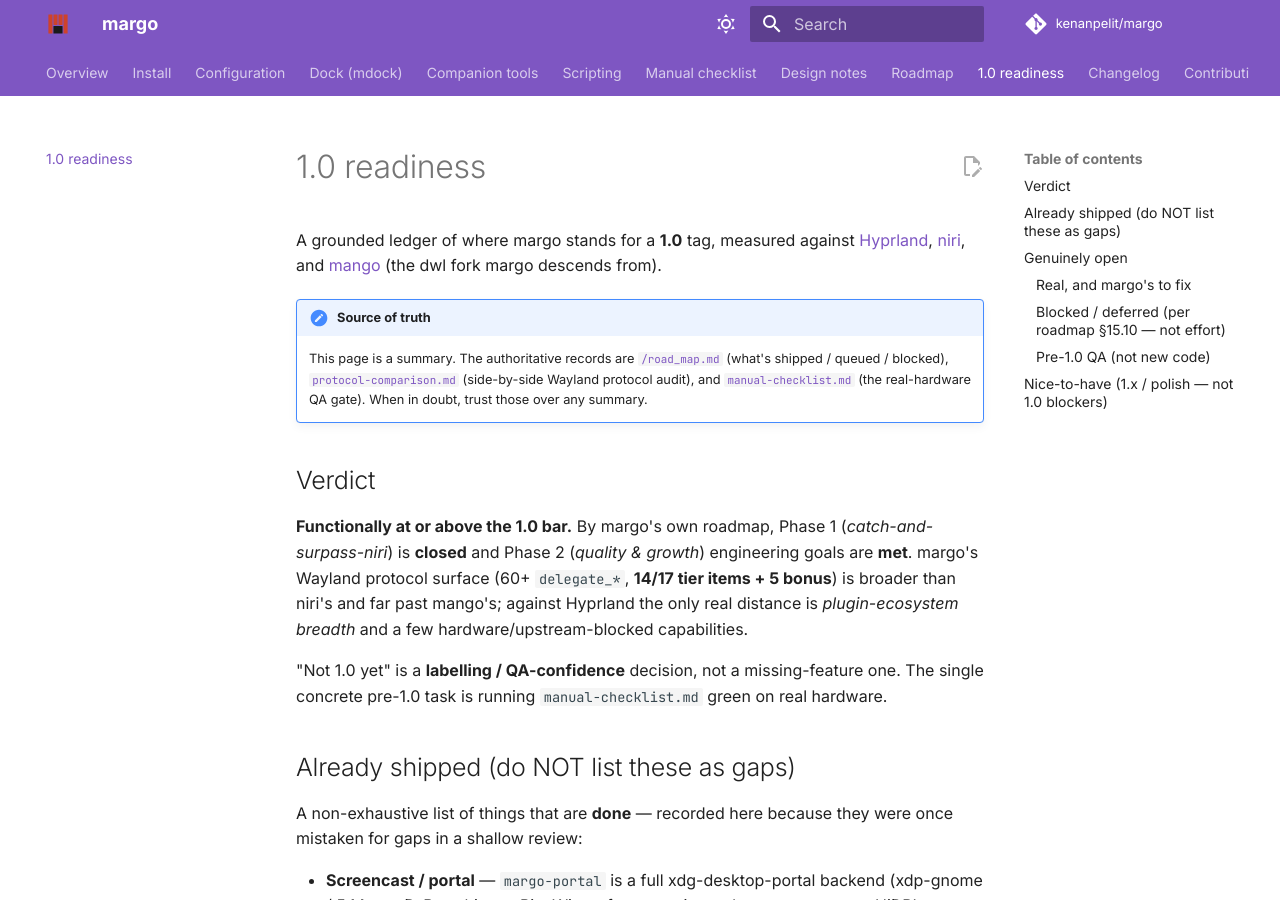
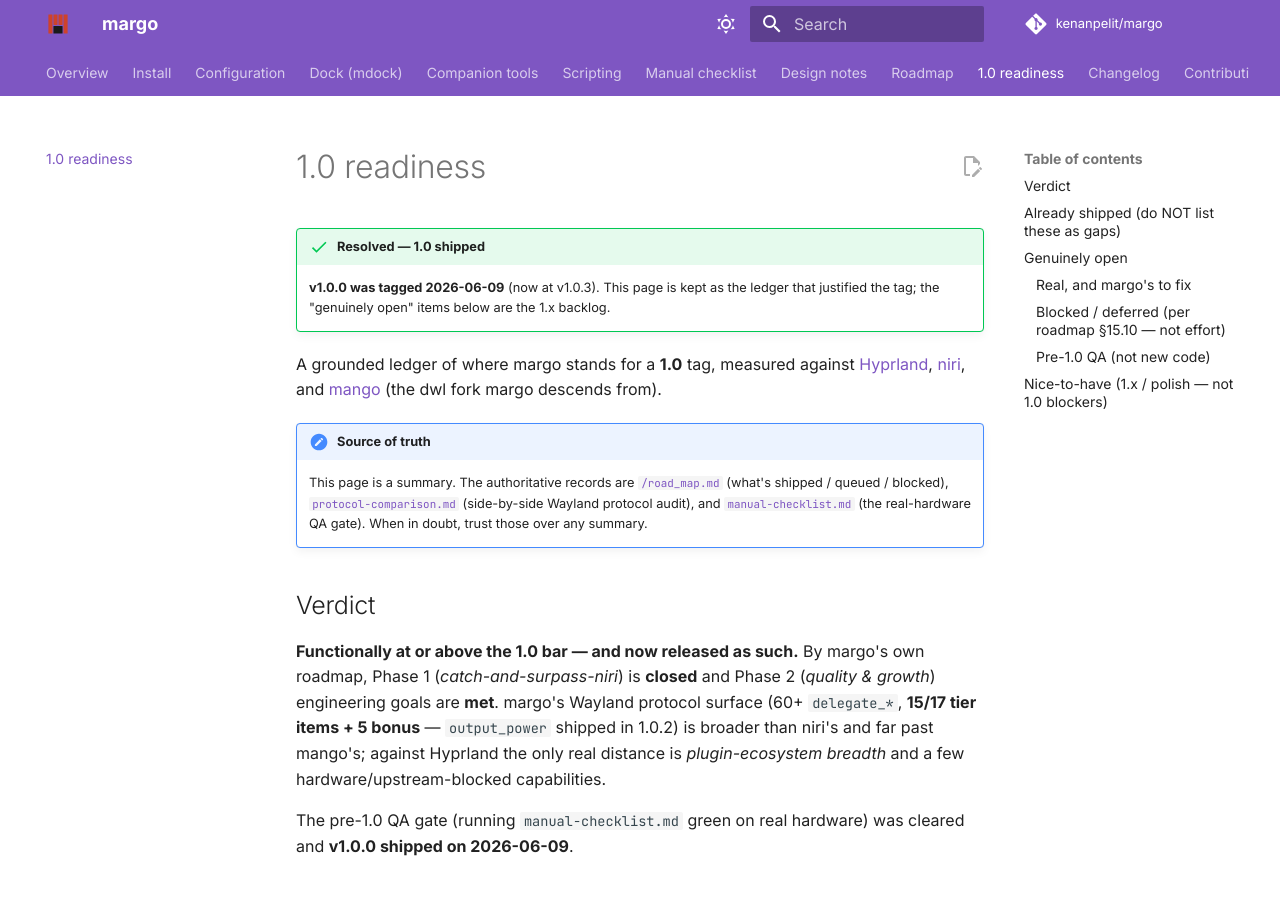
Before and after one commit to kenanpelit/margo, an MkDocs documentation site: the page built from docs/1.0-readiness.md, in a window 1280 px wide and 900 px high. Built offline with MkDocs 1.6.1 and Material for MkDocs 9.7.7, drawn with Linux system fonts in a browser that asks for light colours; comment, search, counter and statistics services are not loaded; some of the changed text lies outside the part shown.

Commit message:
docs: sync roadmaps + readiness ledgers to v1.0.3 reality
road_map.md: header/TL;DR to 1.0.3 (1.0 shipped 2026-06-09), protocol
score 14/17 -> 15/17 (output_power in 1.0.2), socket-IPC supersession
note on the dwl-ipc section, archaeology disclaimer.

road_map_mshell.md: mark A2/A3/A4/A5/A8/A9/B4/B5/B9 and D3/D5/D6/D7/D9
SHIPPED (they were still listed as open/deferred), fix dwl-ipc-v2
references to the Unix control socket, refresh the ahead-of table,
ledger the beyond-roadmap additions (control center, AI, mvpn, mkeys,
mplay, dock, ...).

docs/1.0-readiness.md: resolved banner (v1.0.0 tagged 2026-06-09),
P12 output_power moved blocked -> shipped, QA gate marked cleared.

docs/protocol-comparison.md: margo column re-audit note (0.8.8 ~57 ->
1.0.3 ~60: -dwl-ipc, +output_power/foreign-toplevel write/workspace/
virtual_pointer).

docs/code-quality-roadmap.md: refresh snapshot metrics (765 tests,
state.rs regrew to 4045, unwrap 581), tick the shipped CI gate, update
god-file sizes.

Co-Authored-By: Claude Fable 5 <noreply@anthropic.com>

```diff
--- a/docs/1.0-readiness.md
+++ b/docs/1.0-readiness.md
@@ -1,4 +1,9 @@
 # 1.0 readiness
+
+!!! success "Resolved — 1.0 shipped"
+    **v1.0.0 was tagged 2026-06-09** (now at v1.0.3). This page is kept as
+    the ledger that justified the tag; the "genuinely open" items below are
+    the 1.x backlog.
 
 A grounded ledger of where margo stands for a **1.0** tag, measured against
 [Hyprland](https://github.com/hyprwm/Hyprland), [niri](https://github.com/YaLTeR/niri),
@@ -13,16 +18,16 @@ and [mango](https://github.com/DreamMaoMao/mango) (the dwl fork margo descends f
 
 ## Verdict
 
-**Functionally at or above the 1.0 bar.** By margo's own roadmap, Phase 1
-(*catch-and-surpass-niri*) is **closed** and Phase 2 (*quality & growth*)
-engineering goals are **met**. margo's Wayland protocol surface (60+
-`delegate_*`, **14/17 tier items + 5 bonus**) is broader than niri's and far
-past mango's; against Hyprland the only real distance is *plugin-ecosystem
+**Functionally at or above the 1.0 bar — and now released as such.** By
+margo's own roadmap, Phase 1 (*catch-and-surpass-niri*) is **closed** and
+Phase 2 (*quality & growth*) engineering goals are **met**. margo's Wayland
+protocol surface (60+ `delegate_*`, **15/17 tier items + 5 bonus** —
+`output_power` shipped in 1.0.2) is broader than niri's and far past
+mango's; against Hyprland the only real distance is *plugin-ecosystem
 breadth* and a few hardware/upstream-blocked capabilities.
 
-"Not 1.0 yet" is a **labelling / QA-confidence** decision, not a
-missing-feature one. The single concrete pre-1.0 task is running
-`manual-checklist.md` green on real hardware.
+The pre-1.0 QA gate (running `manual-checklist.md` green on real hardware)
+was cleared and **v1.0.0 shipped on 2026-06-09**.
 
 ## Already shipped (do NOT list these as gaps)
 
@@ -66,9 +71,9 @@ they were once mistaken for gaps in a shallow review:
 - **P13 `wp_tearing_control_v1`** (game tearing / immediate flip) —
   **upstream-blocked**: smithay's `DrmCompositor` exposes no tearing /
   async page-flip. Advertising it would be a no-op until smithay lands it.
-- **P12 `zwlr_output_power_management_v1`** (Wayland-side DPMS / `wlopm`) —
-  feasible via the deferred-queue pattern, **deferred** pending on-hardware
-  iteration of the DRM re-enable path (black-screen failure mode).
+- ~~**P12 `zwlr_output_power_management_v1`**~~ — **SHIPPED in 1.0.2**
+  (DPMS via the recoverable `request_dpms` deferred-queue path; input-wake
+  + VT-switch both recover).
 - **P11 `wp_drm_lease_device_v1`** (VR headsets) — **architecture-blocked**:
   `lease_request` needs synchronous `DrmDevice` access that the
   `MargoState` / `BackendData` split deliberately walls off. Lowest value.
@@ -77,7 +82,8 @@ they were once mistaken for gaps in a shallow review:
   waiting upstream).
 
 ### Pre-1.0 QA (not new code)
-- Run `manual-checklist.md` green on real DRM hardware (the existing gate).
+- ~~Run `manual-checklist.md` green on real DRM hardware (the existing gate).~~
+  **Done — cleared ahead of the v1.0.0 tag (2026-06-09).**
 
 ## Nice-to-have (1.x / polish — not 1.0 blockers)
 - **Window groups / tabbed stacking** (Hyprland *groups* / niri *column
```
Also changed, not shown: docs/code-quality-roadmap.md (+11 -6 lines), docs/protocol-comparison.md (+7 -2 lines), road_map.md (+12 -5 lines), road_map_mshell.md (+65 -42 lines).
